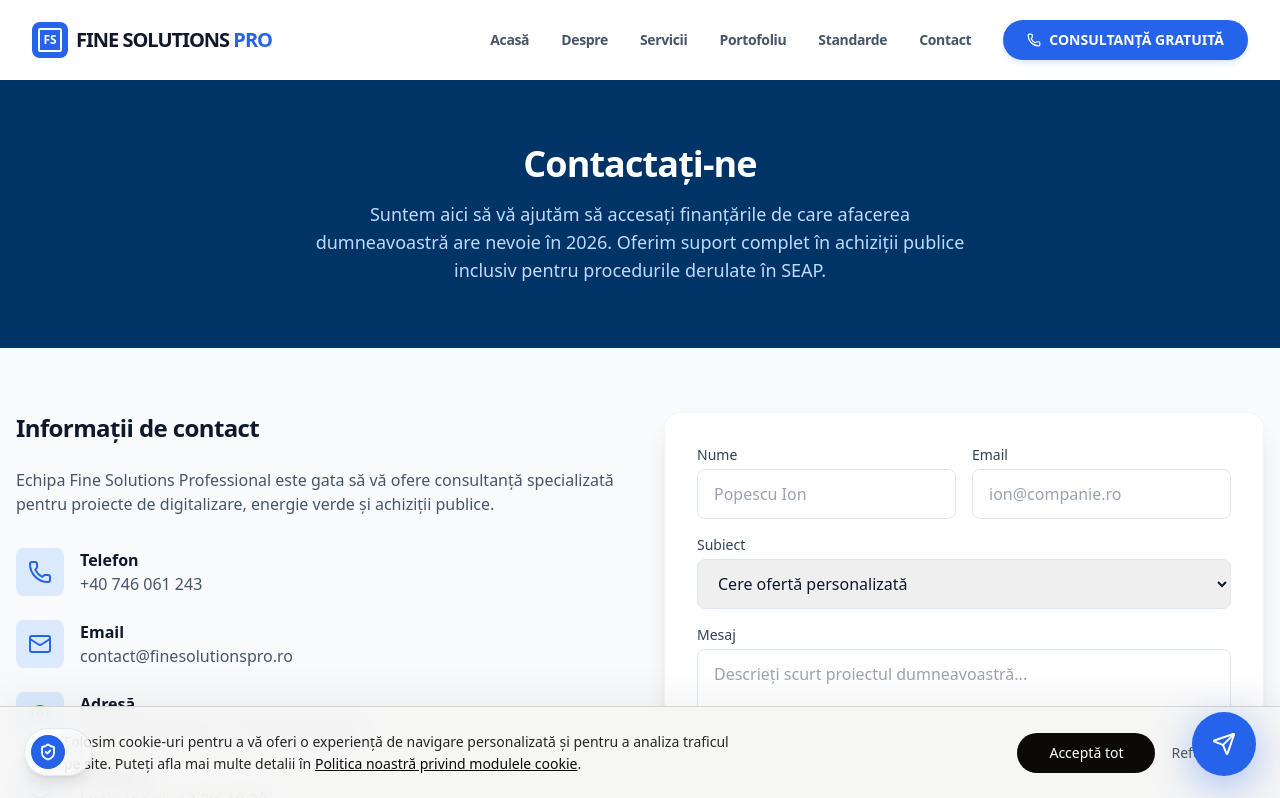
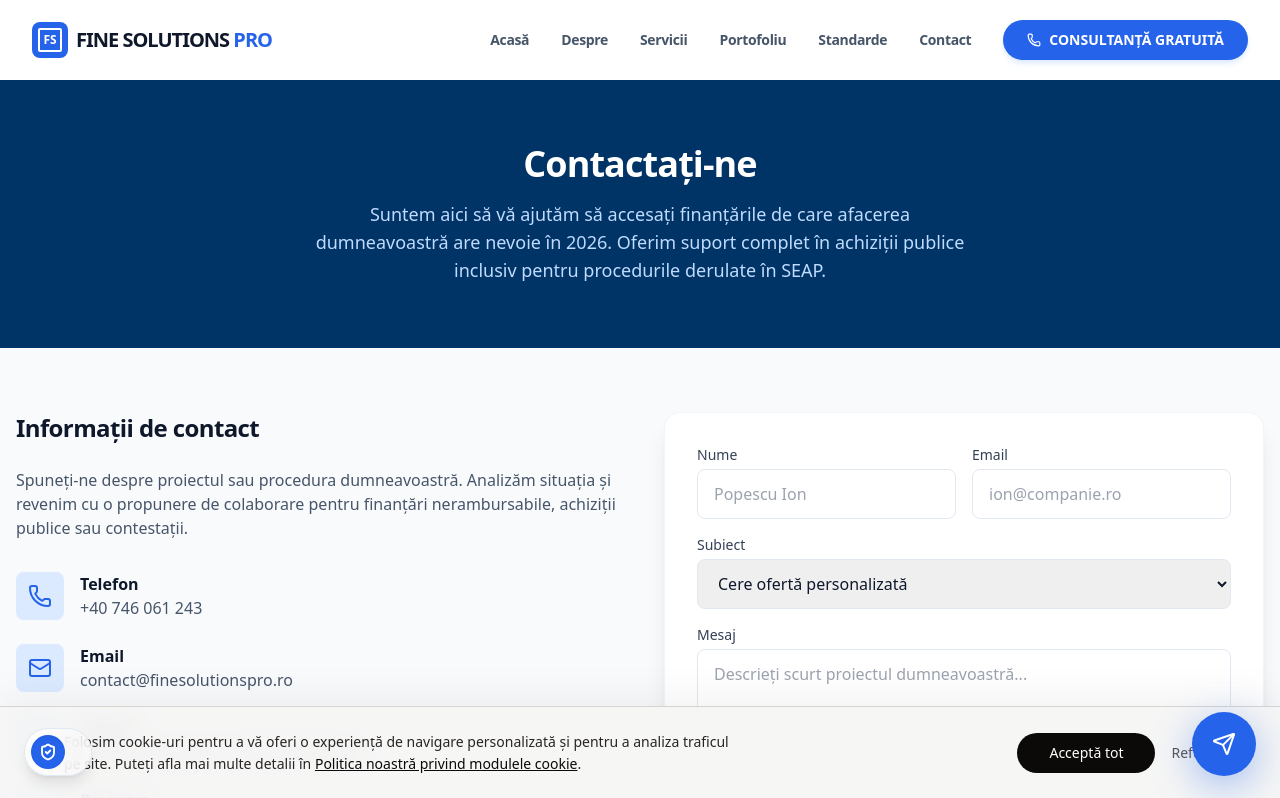
Before and after one commit to evialbert/FSPro, a Next.js app: page /contact in a window 1280 px wide. Shown: the top 798 px of the page. Built offline with nearby package versions, Linux system fonts and the light colour scheme.

Commit message:
✨ actualizare text descriere în pagina de contact

```diff
--- a/app/contact/page.tsx
+++ b/app/contact/page.tsx
@@ -105,7 +105,7 @@ export default function ContactPage() {
           <div>
             <h2 className="text-2xl font-bold text-slate-900 mb-6">Informații de contact</h2>
             <p className="text-slate-600 mb-8">
-              Echipa Fine Solutions Professional este gata să vă ofere consultanță specializată pentru proiecte de digitalizare, energie verde și achiziții publice.
+               Spuneți-ne despre proiectul sau procedura dumneavoastră. Analizăm situația și revenim cu o propunere de colaborare pentru finanțări nerambursabile, achiziții publice sau contestații.
             </p>
           </div>
 
```
